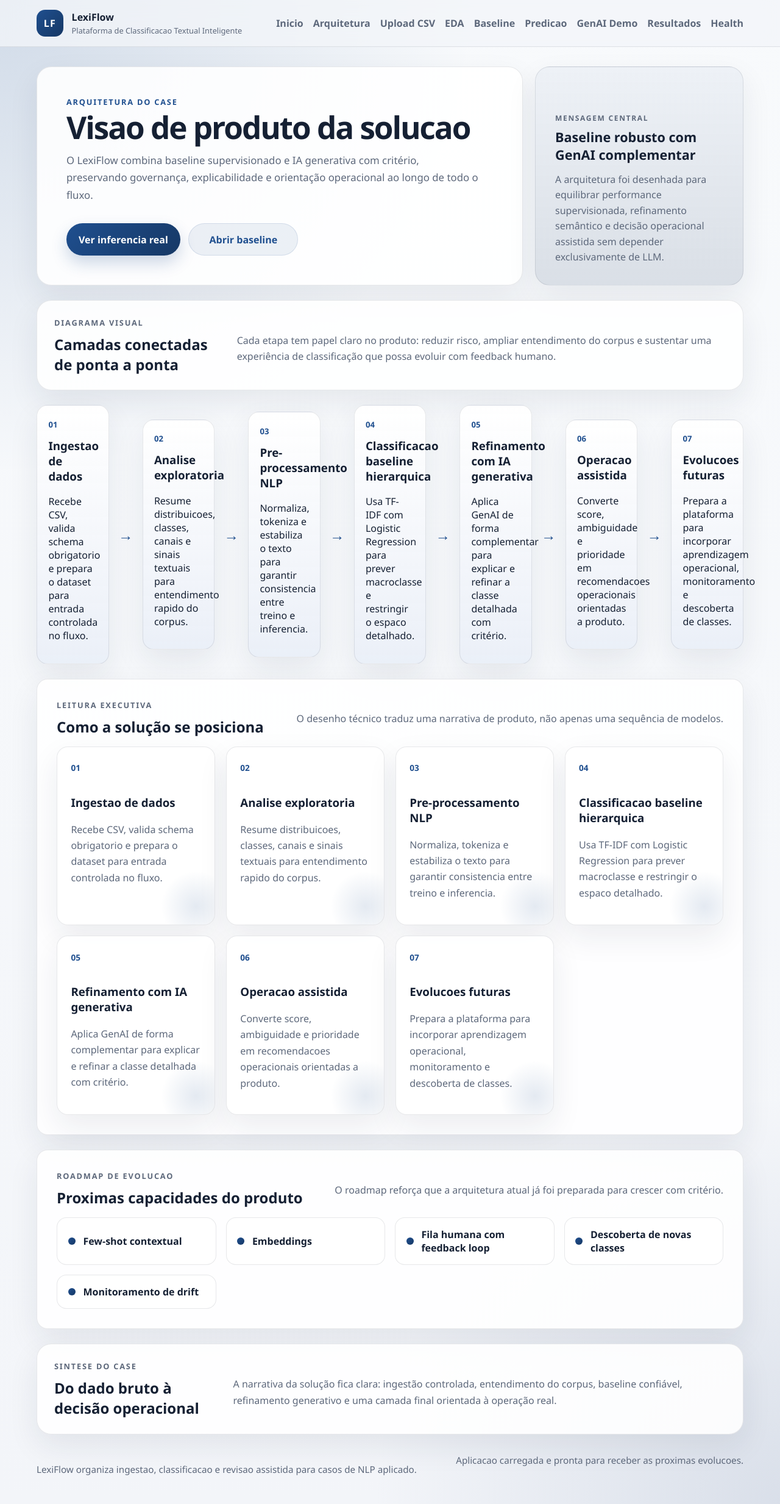
After one commit to Sandoque/Lexi-Flow, a Flask app: page /arquitetura in a window 1280 px wide. The commit adds this page. Shown: the whole page at 61% size. Run offline with Flask 3, Linux system fonts and the light colour scheme.

Commit message:
pagina de arquitetura

```diff
--- a/app/routes/main.py
+++ b/app/routes/main.py
@@ -39,6 +39,61 @@ def index():
     return render_template("index.html", solution_layers=solution_layers)
 
 
+@main_bp.get("/arquitetura")
+def architecture():
+    """Renderiza a visao arquitetural do case para apresentacao executiva e tecnica."""
+    architecture_layers = [
+        {
+            "order": "01",
+            "title": "Ingestao de dados",
+            "description": "Recebe CSV, valida schema obrigatorio e prepara o dataset para entrada controlada no fluxo.",
+        },
+        {
+            "order": "02",
+            "title": "Analise exploratoria",
+            "description": "Resume distribuicoes, classes, canais e sinais textuais para entendimento rapido do corpus.",
+        },
+        {
+            "order": "03",
+            "title": "Pre-processamento NLP",
+            "description": "Normaliza, tokeniza e estabiliza o texto para garantir consistencia entre treino e inferencia.",
+        },
+        {
+            "order": "04",
+            "title": "Classificacao baseline hierarquica",
+            "description": "Usa TF-IDF com Logistic Regression para prever macroclasse e restringir o espaco detalhado.",
+        },
+        {
+            "order": "05",
+            "title": "Refinamento com IA generativa",
+            "description": "Aplica GenAI de forma complementar para explicar e refinar a classe detalhada com critério.",
+        },
+        {
+            "order": "06",
+            "title": "Operacao assistida",
+            "description": "Converte score, ambiguidade e prioridade em recomendacoes operacionais orientadas a produto.",
+        },
+        {
+            "order": "07",
+            "title": "Evolucoes futuras",
+            "description": "Prepara a plataforma para incorporar aprendizagem operacional, monitoramento e descoberta de classes.",
+        },
+    ]
+    roadmap_items = [
+        "Few-shot contextual",
+        "Embeddings",
+        "Fila humana com feedback loop",
+        "Descoberta de novas classes",
+        "Monitoramento de drift",
+    ]
+
+    return render_template(
+        "architecture.html",
+        architecture_layers=architecture_layers,
+        roadmap_items=roadmap_items,
+    )
+
+
 @main_bp.get("/health")
 def health():
     """Retorna o status basico da aplicacao para monitoramento."""
--- a/app/static/css/styles.css
+++ b/app/static/css/styles.css
@@ -174,6 +174,72 @@ main {
     border-radius: 16px;
     border: 1px solid var(--border);
     background: var(--surface-strong);
+}
+
+.architecture-flow {
+    display: grid;
+    grid-template-columns: repeat(27, minmax(0, 1fr));
+    gap: 0.7rem;
+    align-items: center;
+}
+
+.architecture-node {
+    grid-column: span 3;
+    min-height: 220px;
+    padding: 1.15rem;
+    border-radius: 18px;
+    border: 1px solid var(--border);
+    background:
+        linear-gradient(180deg, rgba(255, 255, 255, 0.96), rgba(233, 238, 247, 0.9));
+    box-shadow: var(--shadow);
+}
+
+.architecture-node__order {
+    display: inline-flex;
+    margin-bottom: 0.8rem;
+    color: var(--accent);
+    font-size: 0.82rem;
+    font-weight: 700;
+}
+
+.architecture-node h3 {
+    margin-top: 0;
+}
+
+.architecture-arrow {
+    display: grid;
+    place-items: center;
+    color: var(--accent);
+    font-size: 1.5rem;
+    font-weight: 700;
+}
+
+.architecture-grid {
+    margin-top: 0.5rem;
+}
+
+.roadmap-grid {
+    display: grid;
+    grid-template-columns: repeat(auto-fit, minmax(220px, 1fr));
+    gap: 1rem;
+}
+
+.roadmap-item {
+    display: flex;
+    align-items: center;
+    gap: 0.8rem;
+    padding: 1rem 1.1rem;
+    border-radius: 16px;
+    border: 1px solid var(--border);
+    background: var(--surface-strong);
+}
+
+.roadmap-item__marker {
+    width: 12px;
+    height: 12px;
+    border-radius: 999px;
+    background: linear-gradient(135deg, var(--accent), var(--accent-strong));
+    flex: 0 0 auto;
 }
 
 .card-grid {
@@ -803,6 +869,7 @@ code {
     .predict-summary-grid,
     .routing-legend,
     .hierarchy-flow,
+    .architecture-flow,
     .section-heading,
     .info-strip,
     .site-footer__content,
@@ -834,6 +901,14 @@ code {
         grid-template-columns: 1fr;
     }
 
+    .architecture-flow {
+        gap: 1rem;
+    }
+
+    .architecture-arrow {
+        display: none;
+    }
+
     .section-heading__actions {
         justify-items: start;
     }
--- /dev/null
+++ b/app/templates/architecture.html
@@ -0,0 +1,101 @@
+{% extends "base.html" %}
+
+{% block title %}{{ app_name }} | Arquitetura{% endblock %}
+
+{% block content %}
+<section class="hero-panel hero-panel--compact">
+    <article class="hero-panel__content">
+        <p class="eyebrow">Arquitetura do case</p>
+        <h1>Visao de produto da solucao</h1>
+        <p class="hero-panel__description">
+            O LexiFlow combina baseline supervisionado e IA generativa com critério, preservando governança,
+            explicabilidade e orientação operacional ao longo de todo o fluxo.
+        </p>
+        <div class="hero-panel__actions">
+            <a class="button button-primary" href="{{ url_for('pipeline.predict') }}">Ver inferencia real</a>
+            <a class="button button-secondary" href="{{ url_for('pipeline.baseline') }}">Abrir baseline</a>
+        </div>
+    </article>
+
+    <aside class="hero-panel__highlight">
+        <p class="highlight-label">Mensagem central</p>
+        <strong>Baseline robusto com GenAI complementar</strong>
+        <span>
+            A arquitetura foi desenhada para equilibrar performance supervisionada, refinamento semântico
+            e decisão operacional assistida sem depender exclusivamente de LLM.
+        </span>
+    </aside>
+</section>
+
+<section class="section-heading">
+    <div>
+        <p class="eyebrow">Diagrama visual</p>
+        <h2>Camadas conectadas de ponta a ponta</h2>
+    </div>
+    <p>
+        Cada etapa tem papel claro no produto: reduzir risco, ampliar entendimento do corpus e sustentar
+        uma experiência de classificação que possa evoluir com feedback humano.
+    </p>
+</section>
+
+<section class="architecture-flow">
+    {% for layer in architecture_layers %}
+        <article class="architecture-node">
+            <span class="architecture-node__order">{{ layer.order }}</span>
+            <h3>{{ layer.title }}</h3>
+            <p>{{ layer.description }}</p>
+        </article>
+        {% if not loop.last %}
+            <div class="architecture-arrow" aria-hidden="true">→</div>
+        {% endif %}
+    {% endfor %}
+</section>
+
+<section class="panel">
+    <div class="table-header">
+        <div>
+            <p class="eyebrow">Leitura executiva</p>
+            <h2>Como a solução se posiciona</h2>
+        </div>
+        <p>O desenho técnico traduz uma narrativa de produto, não apenas uma sequência de modelos.</p>
+    </div>
+    <div class="card-grid architecture-grid">
+        {% for layer in architecture_layers %}
+            <article class="card card-layer">
+                <span class="card-layer__order">{{ layer.order }}</span>
+                <h3>{{ layer.title }}</h3>
+                <p>{{ layer.description }}</p>
+            </article>
+        {% endfor %}
+    </div>
+</section>
+
+<section class="panel">
+    <div class="table-header">
+        <div>
+            <p class="eyebrow">Roadmap de Evolucao</p>
+            <h2>Proximas capacidades do produto</h2>
+        </div>
+        <p>O roadmap reforça que a arquitetura atual já foi preparada para crescer com critério.</p>
+    </div>
+    <div class="roadmap-grid">
+        {% for item in roadmap_items %}
+            <article class="roadmap-item">
+                <span class="roadmap-item__marker"></span>
+                <strong>{{ item }}</strong>
+            </article>
+        {% endfor %}
+    </div>
+</section>
+
+<section class="info-strip">
+    <div>
+        <p class="eyebrow">Sintese do case</p>
+        <h2>Do dado bruto à decisão operacional</h2>
+    </div>
+    <p>
+        A narrativa da solução fica clara: ingestão controlada, entendimento do corpus, baseline confiável,
+        refinamento generativo e uma camada final orientada à operação real.
+    </p>
+</section>
+{% endblock %}
--- a/app/templates/base.html
+++ b/app/templates/base.html
@@ -21,6 +21,7 @@
                 </a>
                 <nav class="nav">
                     <a href="{{ url_for('main.index') }}">Inicio</a>
+                    <a href="{{ url_for('main.architecture') }}">Arquitetura</a>
                     <a href="{{ url_for('pipeline.upload') }}">Upload CSV</a>
                     <a href="{{ url_for('pipeline.eda') }}">EDA</a>
                     <a href="{{ url_for('pipeline.baseline') }}">Baseline</a>
```
Also changed, not shown: tests/test_app.py (+13 -0 lines).
